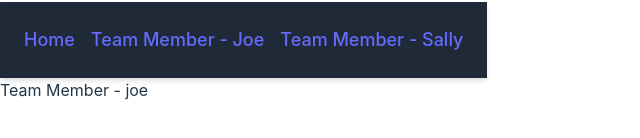
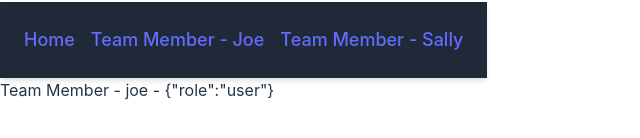
Before and after one commit to hoangngk/react-simplified, a React (Vite) app: page /team/joe in a window 1280 px wide. Shown: the part 348-486 px from the top of the page, without its empty margins (0-640 px from the left). Built offline with nearby package versions, Linux system fonts and the light colour scheme.

Commit message:
outlet context

```diff
--- a/src/TeamMember.tsx
+++ b/src/TeamMember.tsx
@@ -1,10 +1,16 @@
 import React from 'react'
+import { useOutletContext } from 'react-router-dom'
 
 interface TeamMemberProps {
   name: string
 }
 const TeamMember = ({ name }: TeamMemberProps) => {
-  return <div>Team Member - {name}</div>
+  const context = useOutletContext()
+  return (
+    <div>
+      Team Member - {name} - {JSON.stringify(context)}
+    </div>
+  )
 }
 
 export default TeamMember
--- a/src/router.tsx
+++ b/src/router.tsx
@@ -20,7 +20,7 @@ const TeamLayout = () => {
   return (
     <>
       <TeamNav />
-      <Outlet />
+      <Outlet context={{ role: 'user' }} />
     </>
   )
 }
```
